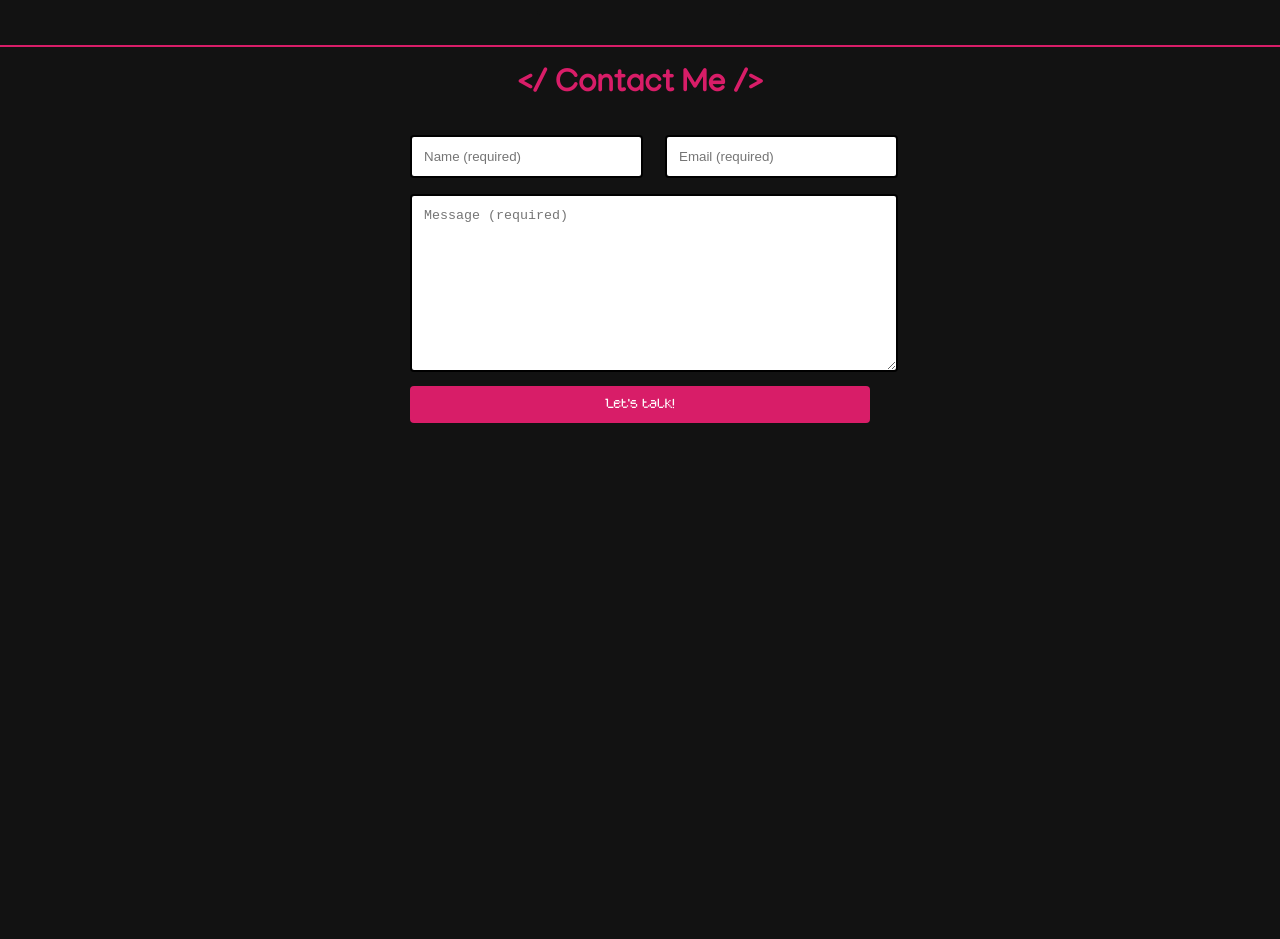
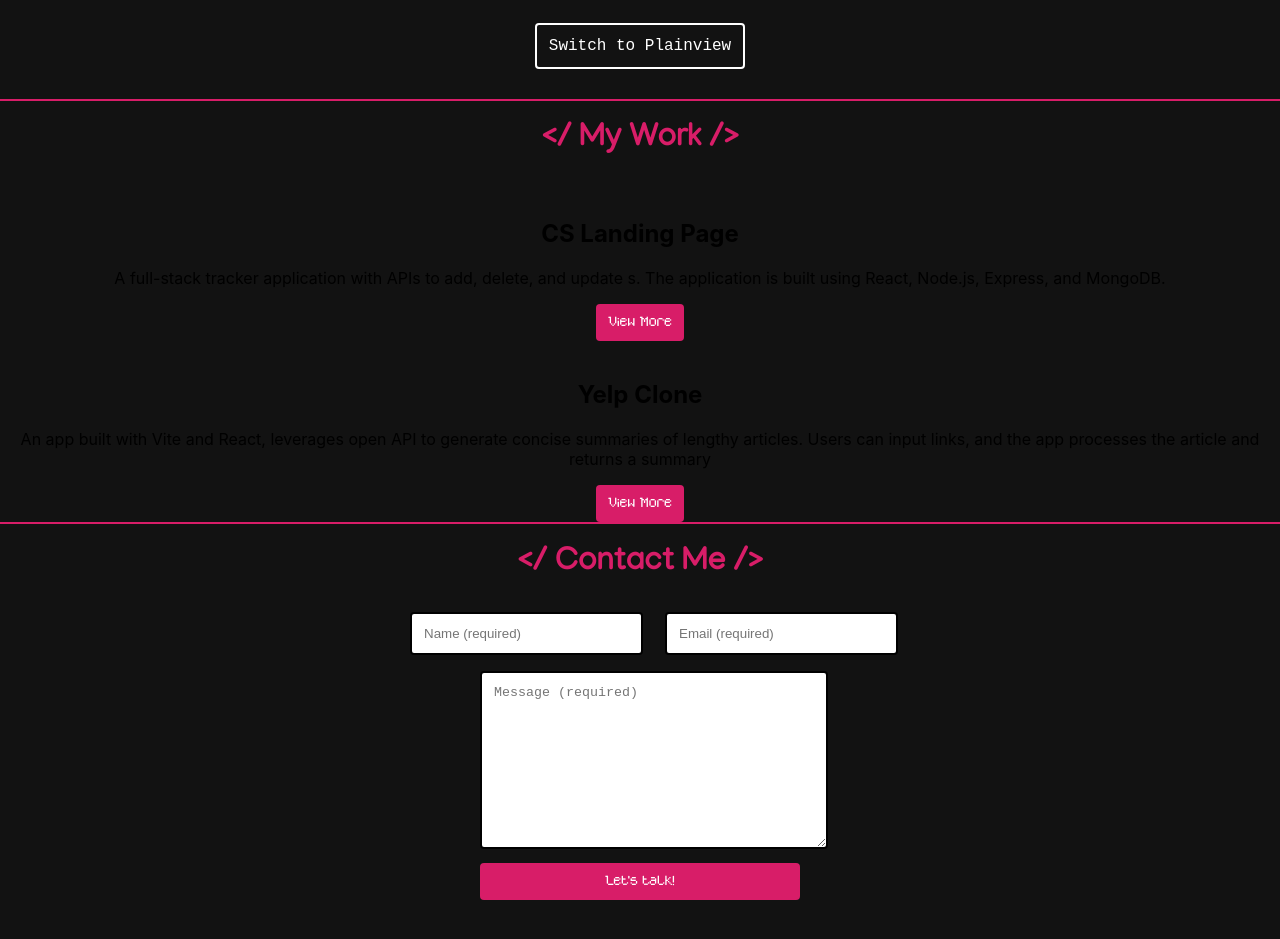
Before and after one commit to sadoreena/portfolio, a React (Create React App) app: page / in a window 1280 px wide. Shown: the part 1067-2006 px from the top of the page. Before the commit the page ends 1560 px from the top, so only its background shows below. Built offline with nearby package versions, Linux system fonts and the light colour scheme.

Commit message:
added work section

```diff
--- a/src/App.js
+++ b/src/App.js
@@ -1,7 +1,8 @@
 import './App.css';
 import NavBar from './components/NavBar.jsx';
+import About from './components/About';
+import Work from './components/Work';
 import Contact from './components/Contact';
-import About from './components/About';
 import './styles.css'
 
 
@@ -29,6 +30,8 @@ function App() {
       <div className="divider"></div>
       <About/>
       <div className="divider"></div>
+      <Work />
+      <div className="divider"></div>
       <Contact/>
     </div>
   );
--- a/src/components/About.jsx
+++ b/src/components/About.jsx
@@ -1,17 +1,33 @@
-import React from "react";
+import React, { Component } from "react";
 
-const About = () => {
+class About extends Component {
+  constructor(props) {
+    super(props);
+    this.state = { plainview: false };
+    this.handleClick = this.handleClick.bind(this);
+  }
+
+  handleClick() {
+    this.setState((prevState) => ({ plainview: !prevState.plainview }));
+    console.log("plainview button clicked")
+    console.log(this.state.plainview)
+  }
+
+  render() {
     return (
-    <div className="about-container">
+      <div className="about-container" id="about-me">
         <div className="about-title">
           <h1>&lt;/ About Me /&gt;</h1>
         </div>
+
+        {this.state.plainview === false ? (
+          /* not in Plainview */
           <div className="about-box">
             <p>
-          let Sadorian = {"{"}<br />
+              let Sadorian = &#123;<br /> <br />
               &nbsp;&nbsp;&nbsp;&nbsp;education: "Stanford University",<br />
-          &nbsp;&nbsp;&nbsp;&nbsp;major: "Design (AI and User Experience)",<br />
-          &nbsp;&nbsp;&nbsp;&nbsp;relevant_coursework: [<br />
+              &nbsp;&nbsp;&nbsp;&nbsp;major: "Design (AI and User Experience)",<br /> <br />
+              &nbsp;&nbsp;&nbsp;&nbsp;relevant_coursework: [<br /> <br />
               &nbsp;&nbsp;&nbsp;&nbsp;&nbsp;&nbsp;&nbsp;&nbsp;"Programming Methodology",<br />
               &nbsp;&nbsp;&nbsp;&nbsp;&nbsp;&nbsp;&nbsp;&nbsp;"Programming Abstractions",<br />
               &nbsp;&nbsp;&nbsp;&nbsp;&nbsp;&nbsp;&nbsp;&nbsp;"Android Programming Workshop",<br />
@@ -20,12 +36,34 @@ const About = () => {
               &nbsp;&nbsp;&nbsp;&nbsp;&nbsp;&nbsp;&nbsp;&nbsp;"Web Applications",<br />
               &nbsp;&nbsp;&nbsp;&nbsp;&nbsp;&nbsp;&nbsp;&nbsp;"Visual Frontiers"<br />
               &nbsp;&nbsp;&nbsp;&nbsp;]<br />
-          {"};"}
+              &#125;;
             </p>
           </div>
-      <button className="switch" > Switch to Plainview </button>
+        ) : (
+          <div className="about-box">
+            <p>
+              let Sadorian = &#123;<br /> <br />
+              &nbsp;&nbsp;&nbsp;&nbsp;education: "Stanford University",<br />
+              &nbsp;&nbsp;&nbsp;&nbsp;major: "Design (AI and User Experience)",<br /> <br />
+              &nbsp;&nbsp;&nbsp;&nbsp;relevant_coursework: [<br /> <br />
+              &nbsp;&nbsp;&nbsp;&nbsp;&nbsp;&nbsp;&nbsp;&nbsp;"Programming Methodology",<br />
+              &nbsp;&nbsp;&nbsp;&nbsp;&nbsp;&nbsp;&nbsp;&nbsp;"Programming Abstractions",<br />
+              &nbsp;&nbsp;&nbsp;&nbsp;&nbsp;&nbsp;&nbsp;&nbsp;"Android Programming Workshop",<br />
+              &nbsp;&nbsp;&nbsp;&nbsp;&nbsp;&nbsp;&nbsp;&nbsp;"Cross-Platform Development",<br />
+              &nbsp;&nbsp;&nbsp;&nbsp;&nbsp;&nbsp;&nbsp;&nbsp;"Coding for Social Good",<br />
+              &nbsp;&nbsp;&nbsp;&nbsp;&nbsp;&nbsp;&nbsp;&nbsp;"Web Applications",<br />
+              &nbsp;&nbsp;&nbsp;&nbsp;&nbsp;&nbsp;&nbsp;&nbsp;"Visual Frontiers"<br />
+              &nbsp;&nbsp;&nbsp;&nbsp;]<br />
+              &#125;;
+            </p>
+          </div>
+        )}
+        <button className="switch" onClick={this.handleClick}>
+          Switch to Plainview
+        </button>
       </div>
     );
-};
+  }
+}
 
 export default About;
--- a/src/components/Contact.jsx
+++ b/src/components/Contact.jsx
@@ -8,8 +8,8 @@ const Contact = () => {
         <h1>&lt;/ Contact Me /&gt;</h1>
       </div>
 
-      <div className="contact-forms">
-        <form action="https://getform.io/f/049645f9-8dd3-4ead-a466-2039520ded71" method="POST">
+        <form className="contact-forms" action="https://getform.io/f/d00552f5-17c9-4233-865b-11783e0b28ff" method="POST">
+
           <div className="name-email">
             {/* name input */}
             <div className="name-box">
@@ -26,10 +26,12 @@ const Contact = () => {
           <div className="message-box">
             <textarea name="message" id="message" placeholder="Message (required)" rows="10"></textarea>
           </div>
+
+          {/* submit button */}
           <button className="contact-me-button">Let's talk!</button>
+
         </form>
       </div>
-    </div>
   );
 };
 
--- a/src/components/NavBar.jsx
+++ b/src/components/NavBar.jsx
@@ -7,8 +7,8 @@ const NavBar = () => {
   return (
     <nav className="navbar">
       <div className="logo">
-        <Link to="home" smooth={true} duration={500}>
-          <img src={logo} alt="Logo" className="logo-img" />
+        <Link to="App" smooth={true} duration={500}>
+          <img src={logo} alt="Logo" className="logo" />
         </Link>
       </div>
       <div className="button-container">
--- a/src/components/Work.jsx
+++ b/src/components/Work.jsx
@@ -1,77 +1,60 @@
-import React from "react";
-import expense from "../assets/portfolio/expense.png";
-import article from "../assets/portfolio/article.png";
+import React, { Component } from "react";
 
-const Portfolio = () => {
-  const portfolios = [
+class Work extends Component {
+
+  constructor(props) {
+    super(props);
+    this.state = { plainview: false };
+    this.handleClick = this.handleClick.bind(this);
+  };
+
+  projects = [
     {
       id: 1,
-      src: expense,
-      demoLink: "https://drive.google.com/file/d/1xe6RiPamYHGy0AeMe_d59joj0MTtWz8e/view?usp=drive_link",
-      codeLink: "https://github.com/supreeta-anand-byatnal/Coin-Tracker",
-      name:"Coin Tracker",
-      description: " A full-stack expense tracker application with APIs to add, delete, and update expenses. The application is built using React, Node.js, Express, and MongoDB."
+      link: "https://github.com/sadoreena/CSLandingPage",
+      name: "CS Landing Page",
+      description: " A full-stack  tracker application with APIs to add, delete, and update s. The application is built using React, Node.js, Express, and MongoDB."
 
     },
     {
       id: 2,
-      src: article,
-      demoLink: "https://article-summarizer-gpt4.netlify.app/",
-      codeLink: "https://github.com/supreeta-anand-byatnal/Article-Summarizer",
-      name:"Article Summarizer",
+      link: "https://github.com/sadoreena/YelpClone",
+      name: "Yelp Clone",
       description: "An app built with Vite and React, leverages open API to generate concise summaries of lengthy articles. Users can input links, and the app processes the article and returns a summary"
     },
   ];
 
-  const handleClick = (link) => {
+  handleClick = (link) => {
     window.open(link, "_blank"); // Open the link in a new tab
   };
 
-  return (
-    <div
-      name="portfolio"
-      className="bg-gradient-to-b from-black to-gray-800 w-full text-white md:h-screen"
-    >
-      <div className="w-full max-w-screen-lg mx-auto">
-        <div className="text-center">
-          <h1 className="text-5xl animate-slide-from-left mt-20 mb-15 font-bold border-b-4 text-white border-lime-700 inline-block">
-            Portfolio
-          </h1>
+  render() {
+    return (
+      <div className="work-container" id="my-work">
+
+        <div className="work-title">
+          <h1>&lt;/ My Work /&gt;</h1>
         </div>
 
         <div className="grid mt-20 sm:grid-cols-2 md:grid-cols-2 gap-8 px-12 sm:px-0">
-          {portfolios.map(({ id, src, demoLink, codeLink, description,name}) => (
-            <div key={id} className="shadow-md shadow-lime-500 rounded-lg">
-              <img
-                src={src}
-                alt=""
-                className="rounded-md duration-200 hover:scale-105"
-              />
-                <h2 className="text-center mt-7 text-lime-600 text-lg font-semibold mb-2">
-                  {name}
-                </h2>
-                <p className="text-center text-gray-300">{description}</p>
 
-              <div className="flex items-center justify-center">
-                <button
-                  className="w-1/2 px-6 py-3 m-4 duration-200 text-lime-600 font-semibold hover:scale-105"
-                  onClick={() => handleClick(demoLink)}
-                >
-                  Demo
-                </button>
-                <button
-                  className="w-1/2 px-6 py-3 m-4 duration-200  text-lime-600 font-semibold hover:scale-105"
-                  onClick={() => handleClick(codeLink)}
-                >
-                  Code
-                </button>
-              </div>
+          {this.projects.map(({ id, src, link, description, name }) => (
+            <div key={id} className="project">
+              <img src={src} alt="" className="project-image"/>
+              <h2 className="project-name">
+                {name}
+              </h2>
+              <p className="project-description">{description}</p>
+
+              <button className="project-button" onClick={() => this.handleClick(link)}>
+                View More
+              </button>
             </div>
           ))}
         </div>
       </div>
-    </div>
-  );
+    );
+  }
 };
 
-export default Portfolio;
+export default Work;
--- a/src/styles.css
+++ b/src/styles.css
@@ -27,6 +27,7 @@
 
 .logo {
   display: block;
+  cursor: pointer;
 }
 
 .button-container {
@@ -60,6 +61,7 @@ button {
   padding: 10px 25px;
   margin: 10px;
   display: inline-block;
+  cursor: pointer;
 }
 
 @font-face {
@@ -73,6 +75,7 @@ button {
   display: flex;
   flex-direction: column;
   align-items: center;
+  justify-content: center;
 }
 
 .contact-title, .about-title, .work-title {
@@ -84,7 +87,7 @@ button {
   display: flex;
   flex-direction: column;
   align-items: center;
-  width: 50%;
+  width: 100%;
   padding: 10px;
 }
 
@@ -92,6 +95,10 @@ button {
 .email-box {
   width: 100%;
   margin-bottom: 1rem;
+}
+
+.message-box {
+  width: 25%;
 }
 
 .name-box {
@@ -114,14 +121,9 @@ textarea {
 
 .contact-me-button {
   margin-top: 10px;
-  width: 100%;
-  margin-left: auto;
+  width: 25%;
   background-color: #D81D68;
-  border-radius: 0%;
-  padding: 0.75rem;
   color: white;
-  border: none;
-  border-radius: 0.25rem;
   cursor: pointer;
 }
 
@@ -212,4 +214,5 @@ button {
   max-width: 40%;
   font-size: medium;
   font-family: 'Courier New', Courier, monospace;
+  border: 2px solid white;
 }
```
Lines whose indentation alone changed are shown as unchanged.
